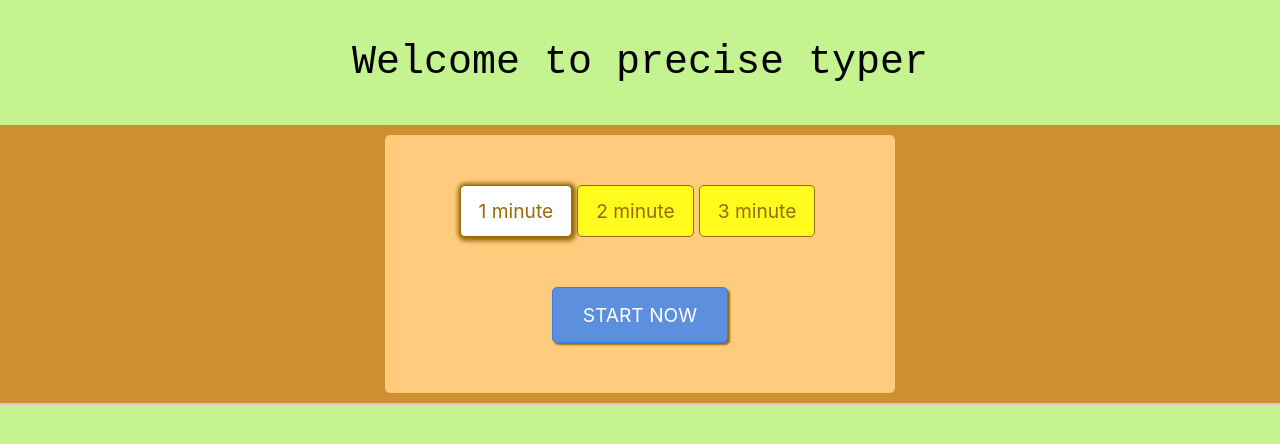
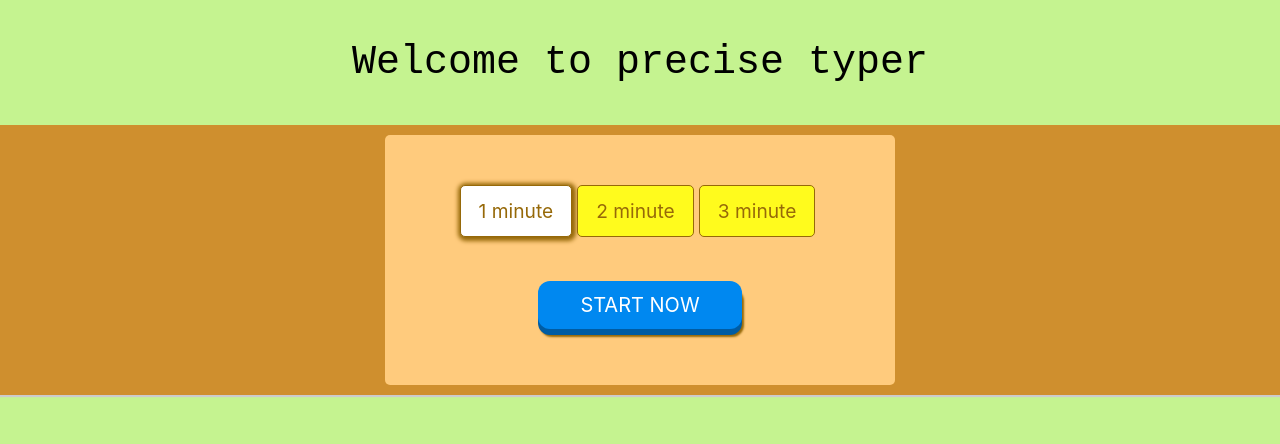
Before and after one commit to koremandar967/precise-typer, a React (Create React App) app: page / in a window 1280 px wide. Shown: the top 444 px of the page. Built offline with nearby package versions, Linux system fonts and the light colour scheme.

Commit message:
added 3d style to start button

```diff
--- a/src/components/Home/Home.css
+++ b/src/components/Home/Home.css
@@ -86,3 +86,25 @@
   border-radius: 5px;
   margin-top: 50px;
 }
+
+.startButton {
+    background: hsl(206deg 100% 32%);
+    border-radius: 12px;
+    border: none;
+    padding: 0;
+    cursor: pointer;
+    outline-offset: 4px;
+  }
+  .front {
+    display: block;
+    padding: 12px 42px;
+    border-radius: 12px;
+    font-size: 1.25rem;
+    background: hsl(206deg 100% 47%);
+    color: white;
+    transform: translateY(-6px);
+  }
+
+  .startButton:active .front {
+    transform: translateY(-2px);
+  }
--- a/src/components/Home/Home.js
+++ b/src/components/Home/Home.js
@@ -86,9 +86,11 @@ const Home = () => {
               3 minute
         </Button>
           </div>
-            <button className="startButton" onClick={handleClick}>
+          <button className="startButton" onClick={handleClick}>
+              <span className="front">
               START NOW
-        </button>
+              </span>
+          </button>
         </div>
       </div>
     </div>
--- a/src/components/Timer/Timer.js
+++ b/src/components/Timer/Timer.js
@@ -1,5 +1,6 @@
 import React, { useState, useEffect, useRef, useCallback } from "react";
 
+// temp 2
 export const Timer = (props) => {
   const [timer, setTimer] = useState(0);
   const [minTimer, setMinTimer] = useState(0);
```
